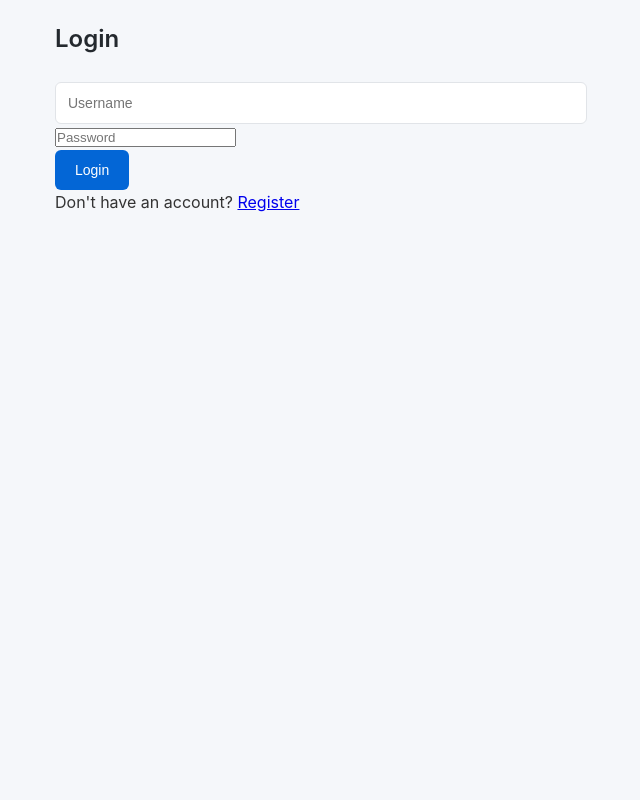
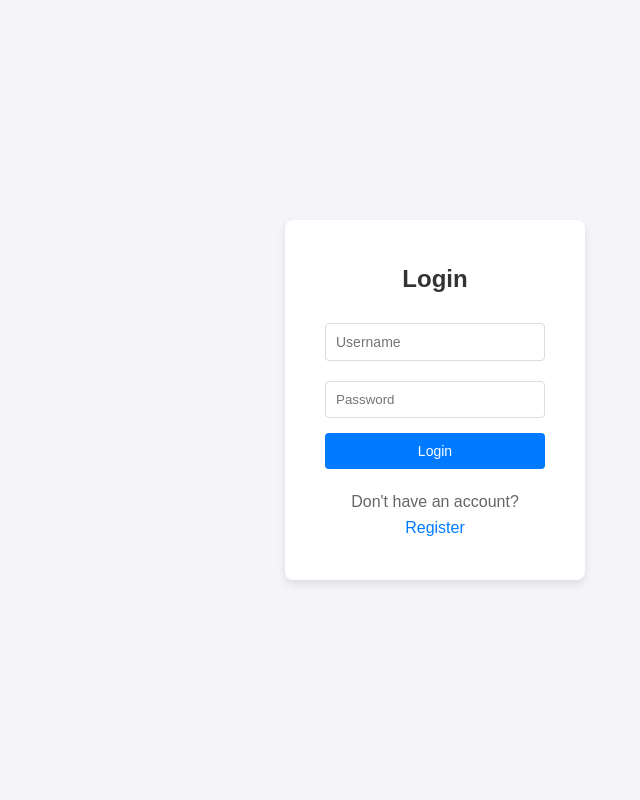
Before and after one commit to pauldevelopai/mediamap3, a Flask app: page /login in a window 1280 px wide. Shown: the whole page, without its empty margins (205-845 px from the left). Run offline with Flask 3, Linux system fonts and the light colour scheme.

Commit message:
betterloginlook

```diff
--- a/templates/login.html
+++ b/templates/login.html
@@ -3,6 +3,64 @@
 <head>
     <title>Login - Media Analysis AI</title>
     <link rel="stylesheet" href="{{ url_for('static', filename='style.css') }}">
+    <style>
+        body {
+            font-family: Arial, sans-serif;
+            background-color: #f4f4f9;
+            display: flex;
+            justify-content: center;
+            align-items: center;
+            height: 100vh;
+            margin: 0;
+        }
+        .container {
+            background-color: #fff;
+            padding: 40px;
+            border-radius: 8px;
+            box-shadow: 0 4px 8px rgba(0, 0, 0, 0.1);
+            width: 300px;
+            text-align: center;
+        }
+        h1 {
+            margin-bottom: 20px;
+            color: #333;
+        }
+        .form-group {
+            margin-bottom: 15px;
+        }
+        input[type="text"],
+        input[type="password"] {
+            width: 100%;
+            padding: 10px;
+            margin-top: 5px;
+            border: 1px solid #ddd;
+            border-radius: 4px;
+            box-sizing: border-box;
+        }
+        button {
+            background-color: #007bff;
+            color: white;
+            padding: 10px 15px;
+            border: none;
+            border-radius: 4px;
+            cursor: pointer;
+            width: 100%;
+        }
+        button:hover {
+            background-color: #0056b3;
+        }
+        p {
+            margin-top: 20px;
+            color: #666;
+        }
+        a {
+            color: #007bff;
+            text-decoration: none;
+        }
+        a:hover {
+            text-decoration: underline;
+        }
+    </style>
 </head>
 <body>
     <div class="container">
```
Also changed, not shown: instance/media_analysis.db.
